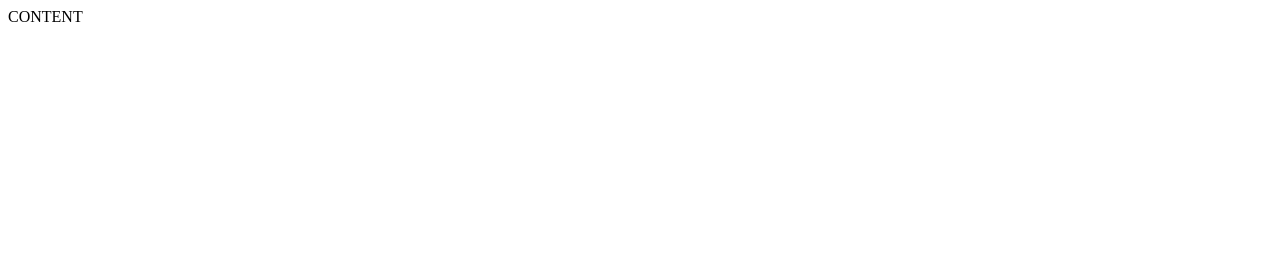
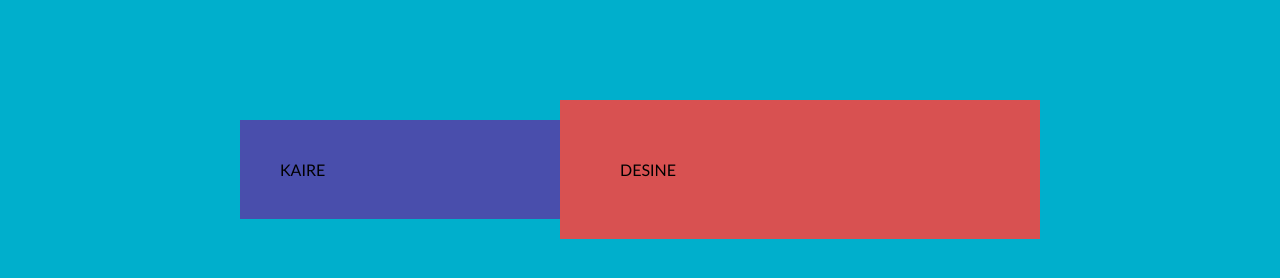
Before and after one commit to romimb/5-sign-up, a website: page index.html in a window 1280 px wide. Drawn offline with Linux system fonts and the light colour scheme.

Commit message:
CSS styles

```diff
--- /dev/null
+++ b/css/main.css
@@ -0,0 +1,48 @@
+body,
+body * {
+    margin: 0;
+    padding: 0;
+    vertical-align: top;
+    box-sizing: border-box;
+    font-family: 'Gill Sans', 'Gill Sans MT', Calibri, 'Trebuchet MS', sans-serif;
+}
+
+body {
+    background-color: #00afcc;
+}
+
+.container {
+    display: inline-block;
+    width: 800px;
+    margin-top: 100px;
+    margin-left: calc(50% - 400px);
+}
+
+.left-column {
+    width: 40%;
+    float: left;
+    padding: 40px;
+    margin-top: 20px;
+    background-color: #494eac;
+}
+
+.right-column {
+    width: 60%;
+    float: left;
+    padding: 60px;
+    background-color: rgb(216, 81, 81);
+}
+.btn {
+    display: inline-block;
+    background-color: #36f;
+    padding: 15px;
+    padding-left: 40px;
+    padding-right: 40px;
+    border-radius: 4px;
+    line-height: 20px;
+    font-size: 24px;
+    text-decoration: none;
+    color: #fff;
+    border: none;
+    cursor: pointer;
+}
--- a/index.html
+++ b/index.html
@@ -12,10 +12,18 @@
     <link rel="mask-icon" href="./favicon/safari-pinned-tab.svg" color="#5bbad5">
     <meta name="msapplication-TileColor" content="#da532c">
     <meta name="theme-color" content="#ffffff">
-    <link rel="favicon" href="./favicon.ico"
+    <link rel="favicon" href="./favicon.ico">
+    <link rel="stylesheet" href="./css/main.css">
 </head>
 <body>
-    CONTENT
+    <main class="container">
+        <div class="left-column">
+            KAIRE
+        </div>
+        <div class="right-column">
+            DESINE
+        </div>
+    </main>
 
 </body>
 
--- a/main.css
+++ /dev/null
@@ -1,3 +0,0 @@
-:root {
-
-}
```
